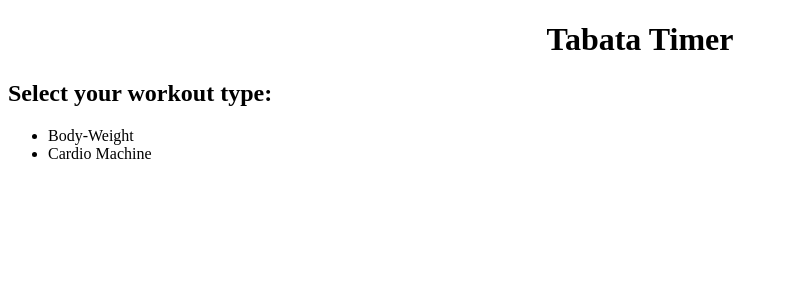
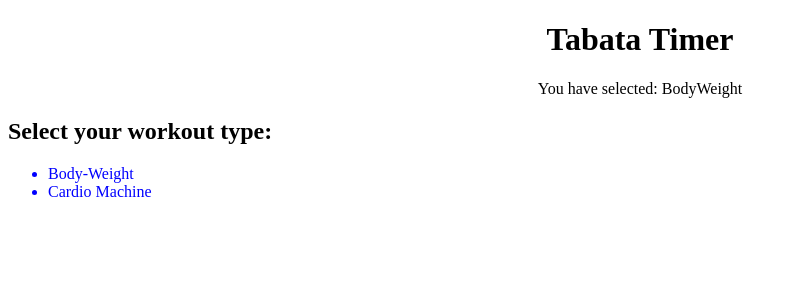
Before and after one commit to jjhampton/tabata-timer, an Angular app: page / in a window 1280 px wide. Shown: the top 300 px of the page, without its empty margins (0-797 px from the left). Built offline with nearby package versions, Linux system fonts and the light colour scheme.

Commit message:
Add workout-selector component

```diff
--- a/src/app/app.component.html
+++ b/src/app/app.component.html
@@ -2,13 +2,8 @@
   <h1>
     Tabata Timer
   </h1>
+  <div>
+    You have selected: {{workout === 0 ? 'BodyWeight' : 'Cardio Machine'}}
+  </div>
 </div>
-<h2>Select your workout type: </h2>
-<ul>
-  <li>
-    Body-Weight
-  </li>
-  <li>
-    Cardio Machine
-  </li>
-</ul>
+<app-workout-selector (workoutSelected)="workoutSelected($event)"></app-workout-selector>
--- a/src/app/app.component.ts
+++ b/src/app/app.component.ts
@@ -1,10 +1,25 @@
-import { Component } from '@angular/core';
+import { Component, OnInit } from '@angular/core';
+
+export enum Workout {
+  BodyWeight,
+  CardioMachine
+}
 
 @Component({
   selector: 'app-root',
   templateUrl: './app.component.html',
   styleUrls: ['./app.component.css']
 })
-export class AppComponent {
-  title = 'Tabata Timer';
+export class AppComponent implements OnInit {
+  constructor() {}
+
+  ngOnInit() {
+    this.workout = Workout.BodyWeight;
+  }
+
+  workoutSelected(selection: Workout) {
+    this.workout = selection;
+  }
+
+  workout: Workout;
 }
--- a/src/app/app.module.ts
+++ b/src/app/app.module.ts
@@ -2,10 +2,12 @@ import { BrowserModule } from '@angular/platform-browser';
 import { NgModule } from '@angular/core';
 
 import { AppComponent } from './app.component';
+import { WorkoutSelectorComponent } from './workout-selector/workout-selector.component';
 
 @NgModule({
   declarations: [
-    AppComponent
+    AppComponent,
+    WorkoutSelectorComponent
   ],
   imports: [
     BrowserModule
--- /dev/null
+++ b/src/app/workout-selector/workout-selector.component.css
@@ -0,0 +1,8 @@
+.workoutSelector-item {
+  color: blue;
+  cursor: pointer;
+}
+
+.workoutSelector-item:hover {
+  color: darkblue;
+}
--- /dev/null
+++ b/src/app/workout-selector/workout-selector.component.html
@@ -0,0 +1,9 @@
+<h2>Select your workout type: </h2>
+<ul>
+  <li class="workoutSelector-item" (click)="selectWorkout(0)">
+    Body-Weight
+  </li>
+  <li class="workoutSelector-item" (click)="selectWorkout(1)">
+    Cardio Machine
+  </li>
+</ul>
--- /dev/null
+++ b/src/app/workout-selector/workout-selector.component.ts
@@ -0,0 +1,19 @@
+import { Component, OnInit, Output, EventEmitter } from '@angular/core';
+import { Workout } from '../app.component';
+
+@Component({
+  selector: 'app-workout-selector',
+  templateUrl: './workout-selector.component.html',
+  styleUrls: ['./workout-selector.component.css']
+})
+export class WorkoutSelectorComponent implements OnInit {
+  @Output() workoutSelected = new EventEmitter<Workout>();
+
+  constructor() {}
+
+  ngOnInit() {}
+
+  selectWorkout(workout: Workout) {
+    this.workoutSelected.emit(workout);
+  }
+}
--- a/src/tslint.json
+++ b/src/tslint.json
@@ -12,6 +12,9 @@
             "element",
             "app",
             "kebab-case"
+        ],
+        "member-ordering": [
+          false
         ]
     }
 }
```
Also changed, not shown: 1 other file (tests, documents, lock files or other folders).
